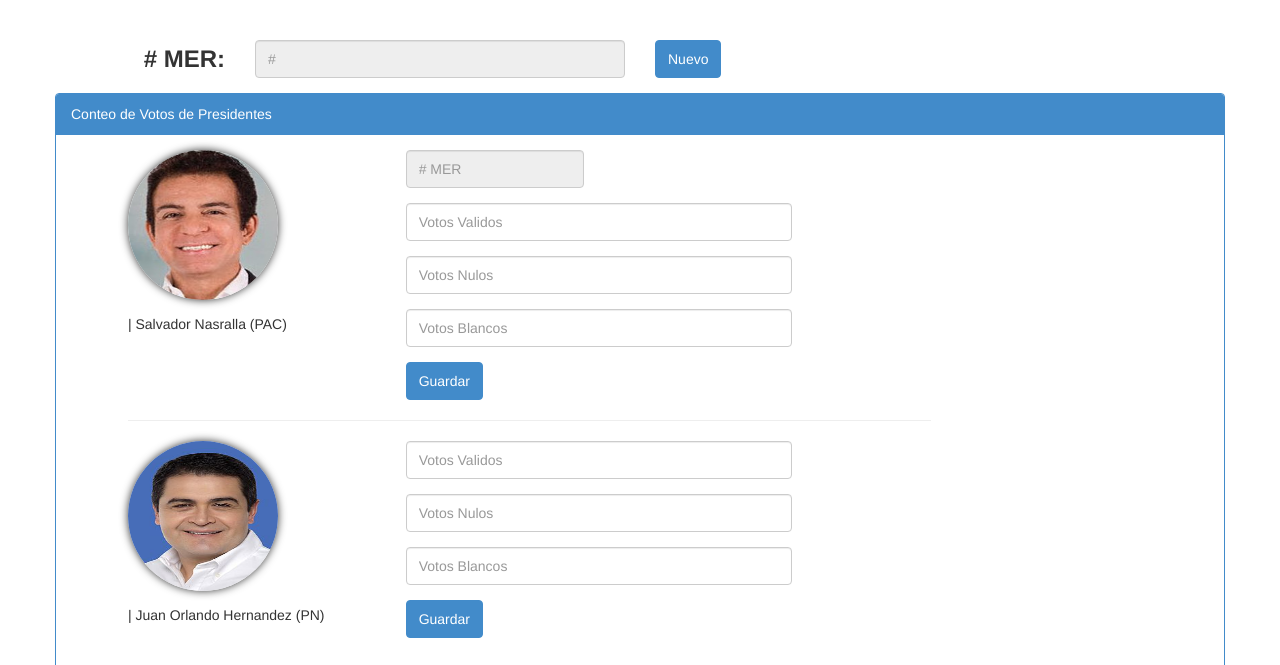
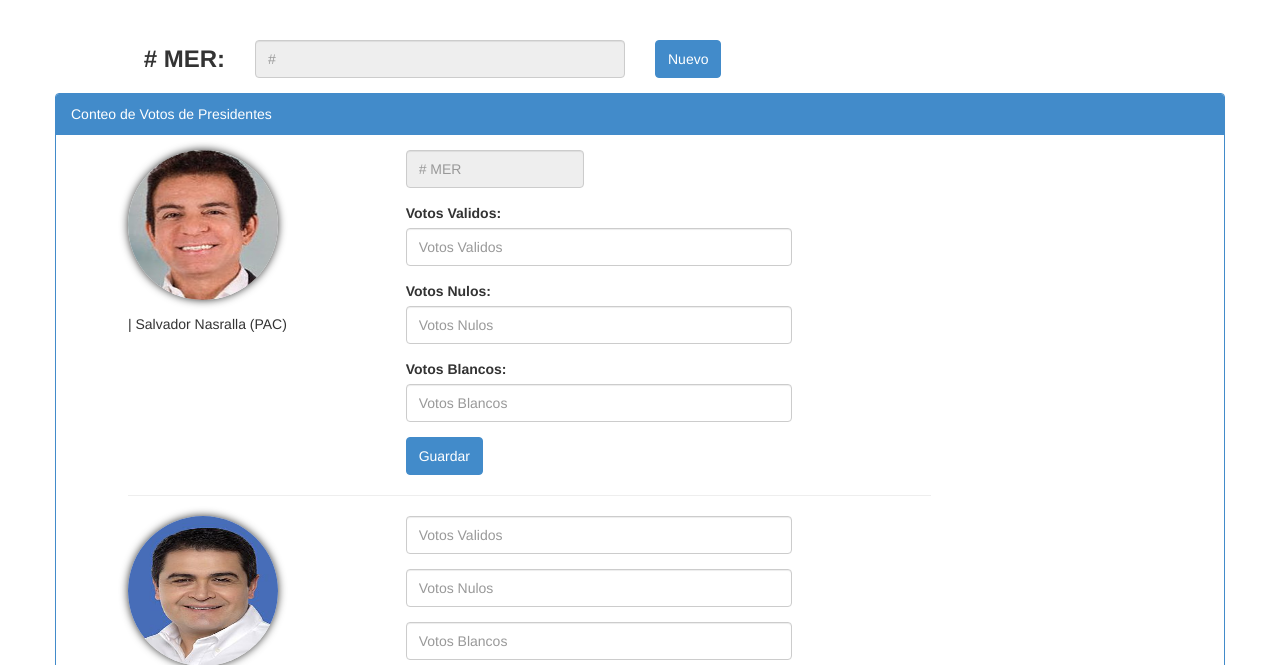
Before and after one commit to mohnzlab/emet_pac, a Django app: page /main/Reportes/ in a window 1280 px wide. Shown: the part 53-718 px from the top of the page. Run offline with Django 3.2, Linux system fonts and the light colour scheme; a user stored in the database is signed in; parts of the project's set-up code (start-up, migrations or seed data) failed here and were passed over; some libraries are stand-ins or nearby versions.

Commit message:
Se agrego label a inputs de votos, programado funcion para guardar votos de presidentes - aun no funciona, necesita revision.

```diff
--- a/emet_pac/static/css/app.css
+++ b/emet_pac/static/css/app.css
@@ -18,6 +18,11 @@ label.error {
 	-moz-box-shadow: 0 0 8px rgba(0, 0, 0, .8);
 }
 
+.imagenRetina {
+	height: 150px;
+	width: 150px;
+}
+
 #contenidoPrimario {
 	margin-left: 5%;
 }
@@ -27,9 +32,9 @@ label.error {
 	margin-bottom: 2em;
 }
 
-#contenidoPrimario img:hover {
+/*#contenidoPrimario img:hover {
 	background-color: red;
-}
+}*/
 
 #mainNavbar {
 	background-color: #F9D423;
--- a/emet_pac/static/js/app.js
+++ b/emet_pac/static/js/app.js
@@ -3,7 +3,7 @@ $(document).ready(function() {
 	$('#noMer').focusout(function() {
 		$('#noMer').prop('disabled', true);
 		$('#btnNuevoMer').tooltip('show');
-		$('input[name=noMer]').val($(this).val());
+		$('input[name=NoActa]').val($(this).val());
 	});
 	// Activa el campo de texto noMer
 	$('#btnNuevoMer').click(function() {
@@ -54,17 +54,44 @@ $(document).ready(function() {
 			$(element).closest('.form-group').removeClass('has-error').addClass('has-success');
 		},
 		submitHandler: function(form) {
-			alert($('input[name=idPresidente]').val());
+			//alert($('input[name=idPresidente]').val());
 			/*$(form).ajaxSubmit({ // create an AJAX call...
 						data: $(form).serialize(), // get the form data
 						type: $(form).attr('method'), // GET or POST
 						url: $(form).attr('action'), // the file to call
 						success: function(response) { // on success..
-							$('#mensaje').html(response); // update the DIV
+							//$('#mensaje').html(response); // update the DIV
+							aler('Correcto');
+							bloquearControles(form);
+                }
+            });*/
+			//return false;
+			 $.ajax({ // create an AJAX call...
+                data: $(form).serialize(), // get the form data
+                type: $(form).attr('method'), // GET or POST
+                url: $(form).attr('action'), // the file to call
+                success: function(response) { // on success..
+                    alert('Correcto');
+					bloquearControles(form);
                 }
             });
-			return false;*/
+			/*form.preventDefault();
+
+			$.post($(form).attr('method'), $(form).serialize(), function(data) {
+				if (data.codigo == 1) {
+					alert(data.msg);
+					document.location = $(form).attr('action');
+				} else if (data.codigo == 2) {
+					alert(data.msg);
+				}
+			}, 'json');*/
 		}
 
 	});
+
+	// Funcion para bloquear los controles del formulario actual
+
+	function bloquearControles(form) {
+		$(form).find("fieldset").prop('disabled', true);
+	}
 });
--- a/emet_pac/templates/mainPresidentes.html
+++ b/emet_pac/templates/mainPresidentes.html
@@ -1,5 +1,5 @@
 {% extends 'base.html' %}
-{% block titulo %} emet | Alcaldes {% endblock %}
+{% block titulo %} emet | Presidentes {% endblock %}
 {% block usuarioInfo %}
 <p id="usuario" class="navbar-text pull-right">Inicio Sesion como Ramon Zuniga</p>
 {% endblock %}
@@ -32,20 +32,23 @@
                   <fieldset>
                   <div class="row">
                     <div class="form-group col-lg-6">
-                      <input type="text" class="form-control" name="noMer" placeholder="# MER" disabled>
+                      <input type="text" class="form-control" name="NoActa" placeholder="# MER" disabled>
                     </div>
                     <div class="form-group col-lg-6">
-                      <input type="hidden" class="form-control" name="idPresidente" placeholder="" value='2' disabled>
+                      <input type="hidden" class="form-control" name="RepPresidenteID" placeholder="" value='1' disabled>
                     </div>
                   </div>
                   <div class="form-group">
-                    <input type="number" class="form-control numero" name="votosValidos" placeholder="Votos Validos">
+                    <label class="control-label" for="VotosValidos">Votos Validos:</label>
+                    <input type="number" class="form-control numero" name="VotosValidos" placeholder="Votos Validos">
                   </div>
                   <div class="form-group">
-                    <input type="number" class="form-control numero" name="votosNulos" placeholder="Votos Nulos">
+                    <label class="control-label" for="VotosNulos">Votos Nulos:</label>
+                    <input type="number" class="form-control numero" name="VotosNulos" placeholder="Votos Nulos">
                   </div>
                   <div class="form-group">
-                    <input type="number" class="form-control numero" name="votosBlancos" placeholder="Votos Blancos">
+                    <label class="control-label" for="VotosBlancos">Votos Blancos:</label>
+                    <input type="number" class="form-control numero" name="VotosBlancos" placeholder="Votos Blancos">
                   </div>
                   <button class="btn btn-primary" type="submit">Guardar</button>
                 </form>
```
Also changed, not shown: emet_pac/templates/main.html (+4 -4 lines), emet_db.db, emet_pac/carga/presidentes/salvadornasralla.jpg (added), emet_pac/static/img/count.png (added), emet_pac/static/img/reportes.png (added), 8 other files.
